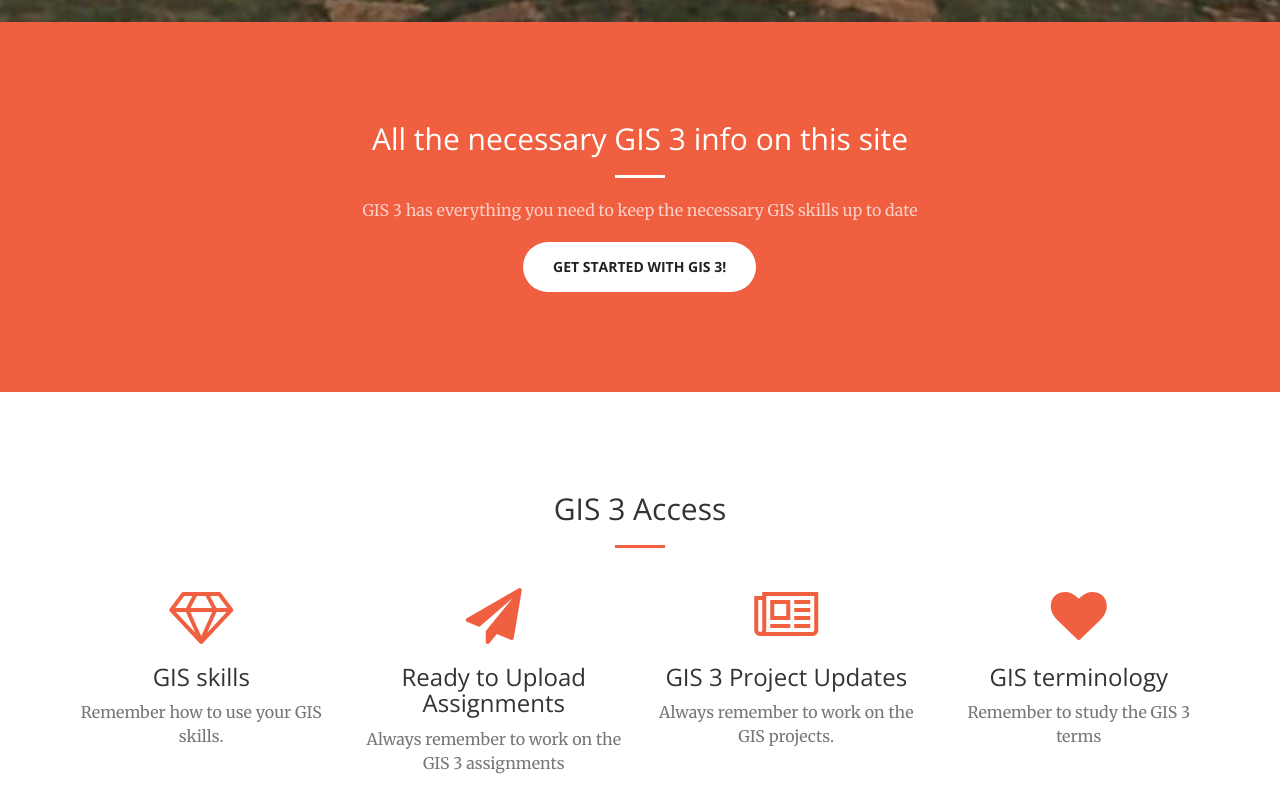
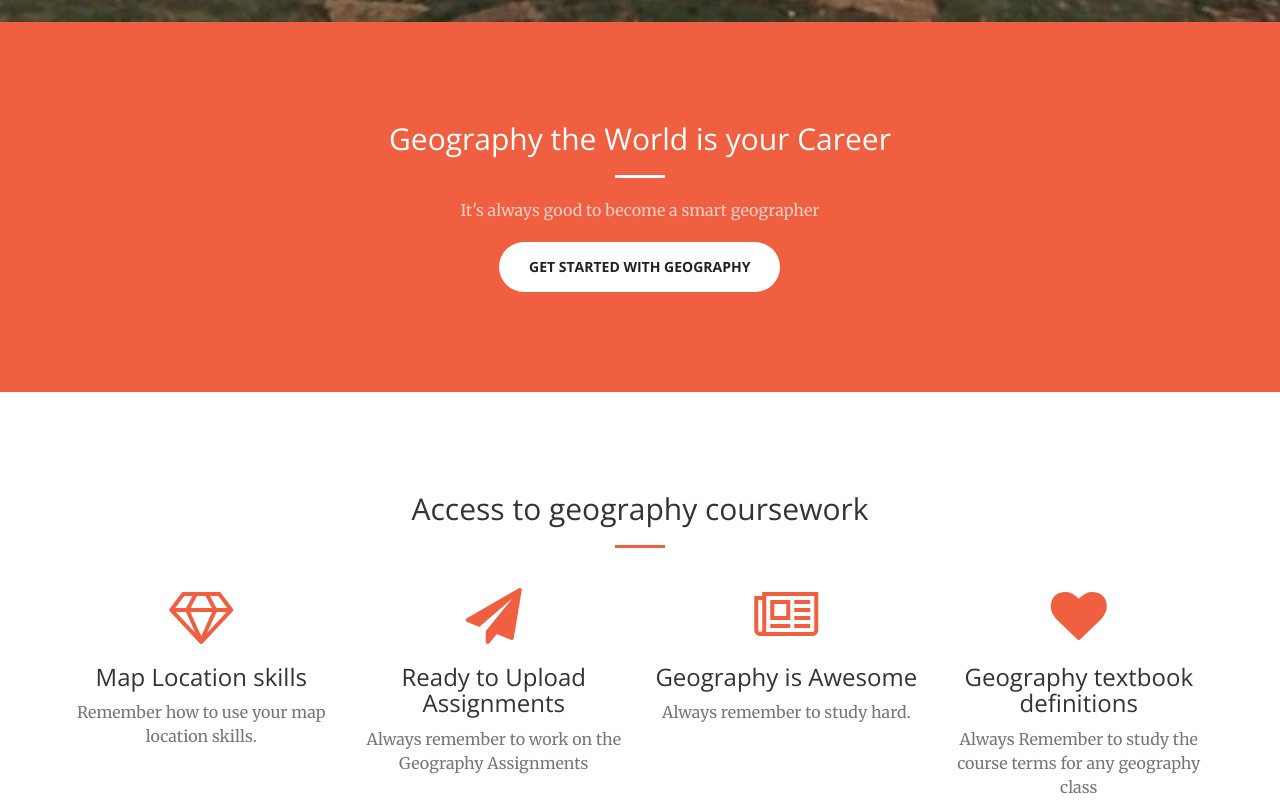
Before and after one commit to Jmer00t/Jmer00t.github.io, a website: page index.html in a window 1280 px wide. Shown: the part 778-1581 px from the top of the page. Drawn offline with nearby package versions, Linux system fonts and the light colour scheme.

Commit message:
Here it is
Yes

```diff
--- a/index.html
+++ b/index.html
@@ -9,7 +9,7 @@
     <meta name="description" content="">
     <meta name="author" content="">
 
-    <title>Geographic Information Systems 3</title>
+    <title>Geography and Environmental Studies</title>
 
     <!-- Bootstrap Core CSS -->
     <link href="vendor/bootstrap/css/bootstrap.min.css" rel="stylesheet">
@@ -43,7 +43,7 @@
                 <button type="button" class="navbar-toggle collapsed" data-toggle="collapse" data-target="#bs-example-navbar-collapse-1">
                     <span class="sr-only">Toggle navigation</span> Menu <i class="fa fa-bars"></i>
                 </button>
-                <a class="navbar-brand page-scroll" href="#page-top">GIS 3 Portfolio</a>
+                <a class="navbar-brand page-scroll" href="#page-top">Geography Portfolio</a>
             </div>
 
             <!-- Collect the nav links, forms, and other content for toggling -->
@@ -74,7 +74,7 @@
                 <h1 id="homeHeading"> Senior Student John D. Mercado</h1>
                 <hr>
                 <p> Northeastern Illinois University 5500 N. St. Louis Ave Chicago, Illinois 60625</p>
-                <a href="#about" class="btn btn-primary btn-xl page-scroll">GIS 3 Work Portfolio and University Address</a>
+                <a href="#about" class="btn btn-primary btn-xl page-scroll">Geography Portfolio and University Address</a>
             </div>
         </div>
     </header>
@@ -83,10 +83,10 @@
         <div class="container">
             <div class="row">
                 <div class="col-lg-8 col-lg-offset-2 text-center">
-                    <h2 class="section-heading">All the necessary GIS 3 info on this site</h2>
+                    <h2 class="section-heading"> Geography the World is your Career</h2>
                     <hr class="light">
-                    <p class="text-faded">GIS 3 has everything you need to keep the necessary GIS skills up to date</p>
-                    <a href="#services" class="page-scroll btn btn-default btn-xl sr-button">Get Started with GIS 3!</a>
+                    <p class="text-faded">It's always good to become a smart geographer</p>
+                    <a href="#services" class="page-scroll btn btn-default btn-xl sr-button">Get Started with Geography</a>
                 </div>
             </div>
         </div>
@@ -96,7 +96,7 @@
         <div class="container">
             <div class="row">
                 <div class="col-lg-12 text-center">
-                    <h2 class="section-heading">GIS 3 Access</h2>
+                    <h2 class="section-heading">Access to geography coursework</h2>
                     <hr class="primary">
                 </div>
             </div>
@@ -106,29 +106,29 @@
                 <div class="col-lg-3 col-md-6 text-center">
                     <div class="service-box">
                         <i class="fa fa-4x fa-diamond text-primary sr-icons"></i>
-                        <h3> GIS skills </h3>
-                        <p class="text-muted">Remember how to use your GIS skills.</p>
+                        <h3> Map Location skills </h3>
+                        <p class="text-muted">Remember how to use your map location skills.</p>
                     </div>
                 </div>
                 <div class="col-lg-3 col-md-6 text-center">
                     <div class="service-box">
                         <i class="fa fa-4x fa-paper-plane text-primary sr-icons"></i>
                         <h3> Ready to Upload Assignments </h3>
-                        <p class="text-muted">Always remember to work on the GIS 3 assignments</p>
+                        <p class="text-muted">Always remember to work on the Geography Assignments</p>
                     </div>
                 </div>
                 <div class="col-lg-3 col-md-6 text-center">
                     <div class="service-box">
                         <i class="fa fa-4x fa-newspaper-o text-primary sr-icons"></i>
-                        <h3> GIS 3 Project Updates </h3>
-                        <p class="text-muted"> Always remember to work on the GIS projects.</p>
+                        <h3> Geography is Awesome</h3>
+                        <p class="text-muted"> Always remember to study hard.</p>
                     </div>
                 </div>
                 <div class="col-lg-3 col-md-6 text-center">
                     <div class="service-box">
                         <i class="fa fa-4x fa-heart text-primary sr-icons"></i>
-                        <h3> GIS terminology </h3>
-                        <p class="text-muted"> Remember to study the GIS 3 terms </p>
+                        <h3> Geography textbook definitions </h3>
+                        <p class="text-muted">Always Remember to study the course terms for any geography class</p>
                     </div>
                 </div>
             </div>
@@ -247,7 +247,7 @@
                 <div class="col-lg-8 col-lg-offset-2 text-center">
                     <h2 class="section-heading">Keep in Touch</h2>
                     <hr class="primary">
-                    <p>Feel free to email or call me via cellular phone</p>
+                    <p>Feel free to contact me anytime</p>
                 </div>
                 <div class="col-lg-4 col-lg-offset-2 text-center">
                     <i class="fa fa-phone fa-3x sr-contact"></i>
@@ -255,7 +255,7 @@
                 </div>
                 <div class="col-lg-4 text-center">
                     <i class="fa fa-envelope-o fa-3x sr-contact"></i>
-                    <p><a href="mailto:your-email@your-domain.com">JMer5394@gmail.com</a></p>
+                    <p><a href="mailto:your-email@your-domain.com">j-mercado3@neiu.edu</a></p>
                 </div>
             </div>
         </div>
```
